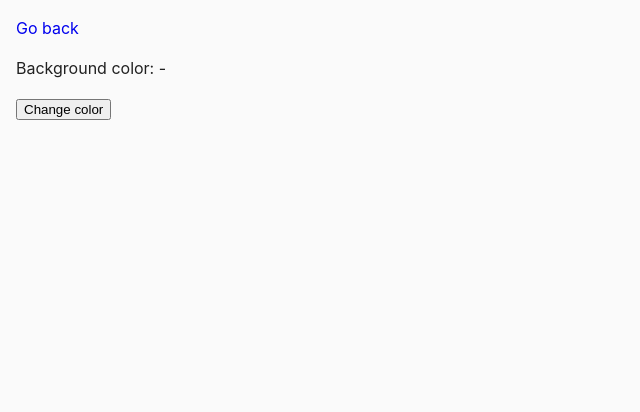
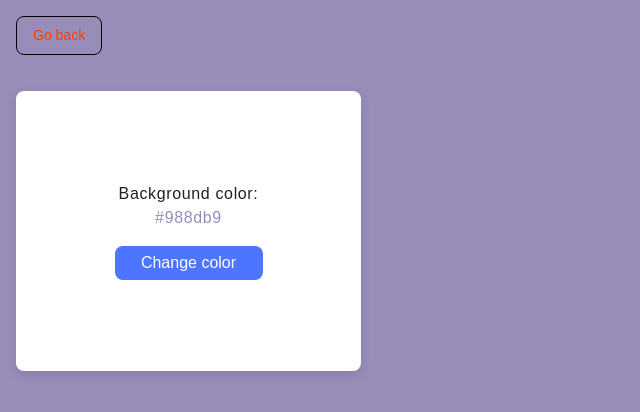
Before and after one commit to DmitBykanov/goit-js-hw-07, a plain HTML site: page task-5.html in a window 1280 px wide. Both pictures are taken after a click on the button "Change color". Shown: the whole page, without its empty margins (0-640 px from the left). Drawn offline with Linux system fonts and the light colour scheme.

Commit message:
task 5 + css

```diff
--- a/css/common.css
+++ b/css/common.css
@@ -18,13 +18,55 @@ ul, li {
   padding: 0;
 }
 
-p a {
-  text-decoration: none;
+.task-list {
+  max-width: 320px;
+  font-family: "Montserrat", sans-serif;
 }
 
-p a:hover {
-  text-decoration: underline;
-  color: #4e75ff;
+
+.task-list li {
+  margin: 10px 0;
+}
+
+.task-list li a {
+  display: block;
+  text-decoration: none;
+  padding: 12px 16px;
+  background-color: #4e75ff;
+  color: #fff;
+  font-weight: 600;
+  border-radius: 8px;
+  box-shadow: 0 3px 8px rgba(0,0,0,0.1);
+  transition: transform 0.2s, box-shadow 0.2s, background-color 0.2s;
+}
+
+.task-list li a:hover {
+  background-color: #6c8cff;
+  box-shadow: 0 5px 12px rgba(0,0,0,0.15);
+}
+
+.task-list li a:active {
+  box-shadow: 0 2px 6px rgba(0,0,0,0.12);
+}
+
+body > p > a {
+  display: inline-block;
+  padding: 8px 16px;
+  border-radius: 8px;
+  font-family: "Montserrat", sans-serif;
+  font-weight: 500;
+  font-size: 14px;
+  text-decoration: none;
+  color: #ff3f00;
+  border: 1px solid #000;
+  transition: all 0.3s ease;
+  margin-bottom: 20px;
+}
+
+body > p > a:hover {
+  background-color: #4e75ff;
+  border-color: #fff;
+  color: #fff;
 }
 
 /* task 1 styles */
@@ -186,3 +228,44 @@ display: flex;
 .login-form button:hover {
   background-color: #6c8cff;
 }
+
+/* task 5 styles */
+
+.widget {
+  display: flex;
+  flex-direction: column;
+  align-items: center;
+  justify-content: center;
+  text-align: center;
+  font-family: "Montserrat", sans-serif;
+  letter-spacing: 0.04em;
+  padding: 100px 88px;
+  width: 345px;
+  height: 280px;
+  background: #fff;
+  border-radius: 8px;
+  box-shadow: 0 4px 12px rgba(0,0,0,0.1);
+}
+
+.widget p {
+  font-weight: 400;
+  font-size: 16px;
+  margin: 0 0 16px 0;
+}
+
+ .change-color {
+  width: 148px;
+  height: 40px;
+  padding: 8px 16px;
+  border-radius: 8px;
+  font-weight: 500;
+  font-size: 16px;
+  color: #fff;
+  background: #4e75ff;
+  border: none;
+  cursor: pointer;
+}
+
+  .change-color:hover {
+  background-color: #6c8cff;
+}
--- a/js/task-5.js
+++ b/js/task-5.js
@@ -1,5 +1,18 @@
+const body = document.querySelector('body');
+const button = document.querySelector('.change-color');
+const colorSpan = document.querySelector('.color');
+
+
+
 function getRandomHexColor() {
   return `#${Math.floor(Math.random() * 16777215)
     .toString(16)
     .padStart(6, 0)}`;
 }
+
+button.addEventListener('click', () => {
+  const randomColor = getRandomHexColor();
+  body.style.backgroundColor = randomColor;
+  colorSpan.textContent = randomColor;
+  colorSpan.style.color = randomColor;
+});
```
Also changed, not shown: index.html (+1 -1 lines).
